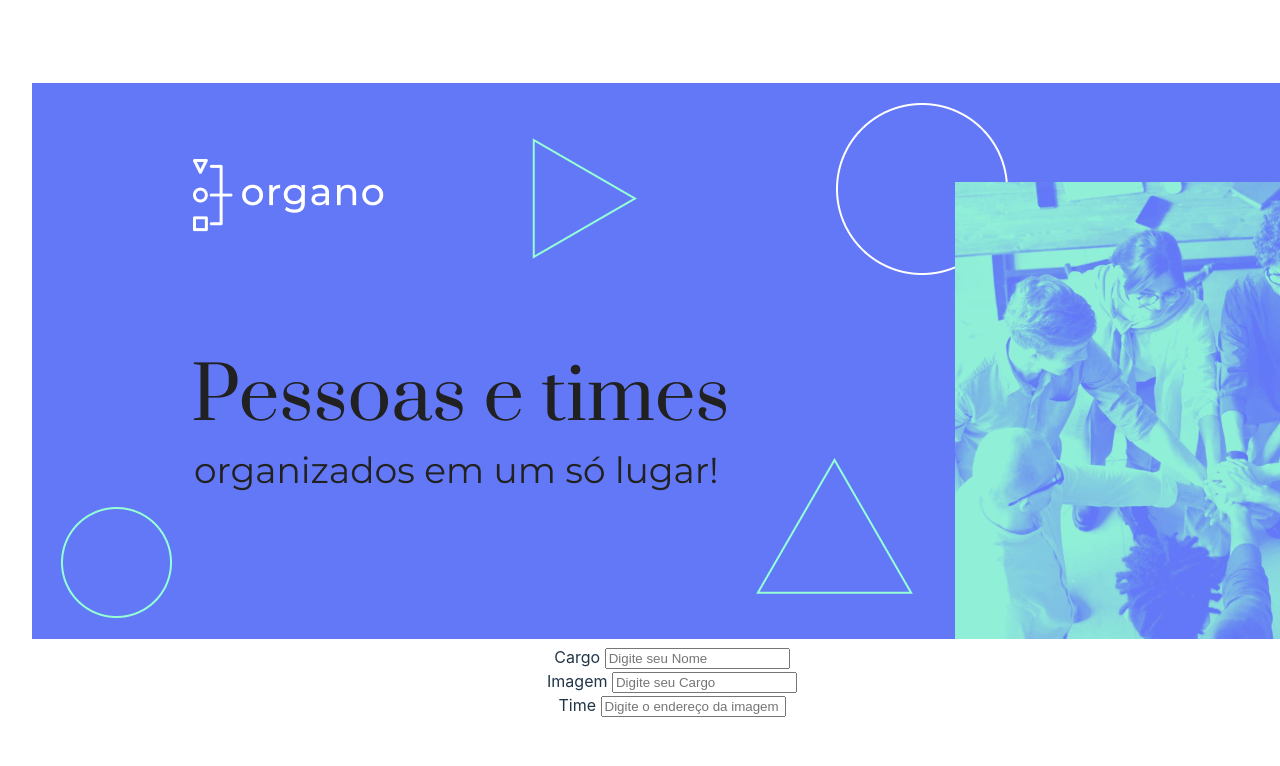
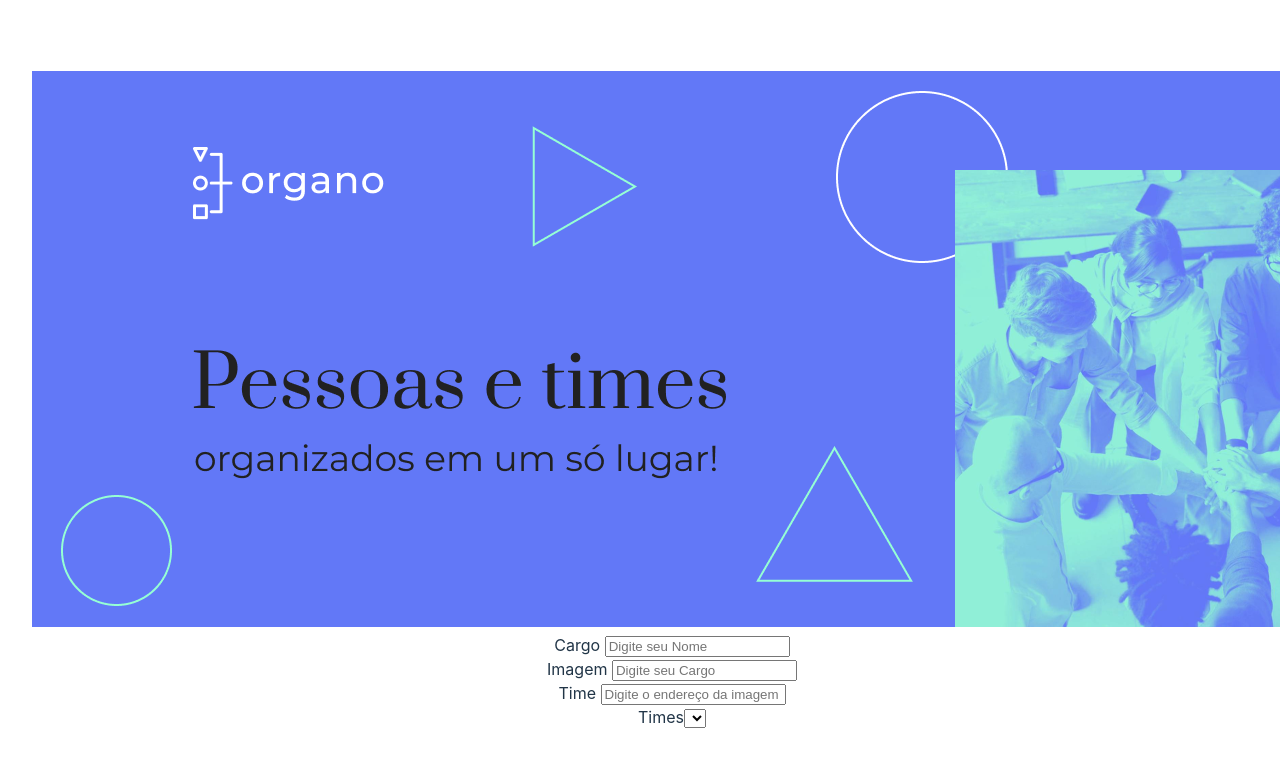
Before and after one commit to andrelessssa/OxeTech-React, a React (Vite) app in the folder projeto-nodejejs/: page / in a window 1280 px wide. Shown: the top 766 px of the page. Built offline with nearby package versions, Linux system fonts and the light colour scheme.

Commit message:
teste
teste

```diff
--- a/projeto-nodejejs/src/App.jsx
+++ b/projeto-nodejejs/src/App.jsx
@@ -1,9 +1,9 @@
 import { useState } from 'react'
-import reactLogo from './assets/react.svg'
-import viteLogo from '/vite.svg'
+
+
 import './App.css'
 import Banner from './componentes/banner';
-import CampoText from './componentes/campoTexto';
+
 import Formulario from './componentes/formulario';
 
 
--- a/projeto-nodejejs/src/componentes/formulario/index.jsx
+++ b/projeto-nodejejs/src/componentes/formulario/index.jsx
@@ -1,5 +1,7 @@
 import React from "react";
 import CampoText from "../campoTexto";
+import Select from "../select";
+
 
 function Formulario(){
     return(
@@ -8,6 +10,7 @@ function Formulario(){
             <CampoText label="Cargo " placeholder="Digite seu Nome"/>
             <CampoText label="Imagem " placeholder="Digite seu Cargo" />
             <CampoText label="Time " placeholder="Digite o endereço da imagem"/>
+            <Select label='Times'/>
             </form>
         </div>
     )
--- a/projeto-nodejejs/src/componentes/select/index.jsx
+++ b/projeto-nodejejs/src/componentes/select/index.jsx
@@ -1,13 +1,15 @@
-function Select(){
+import React from "react";
+
+function Select(props){
     return(
+      <div>
+        <label>
+            {props.label}
+        </label>
         <select>
 
-            <option>
-                [
-
-                ]
-            </option>
-
         </select>
+      </div>
     )
 }
+export default Select;
```
Also changed, not shown: 1 other file (tests, documents, lock files or other folders).
